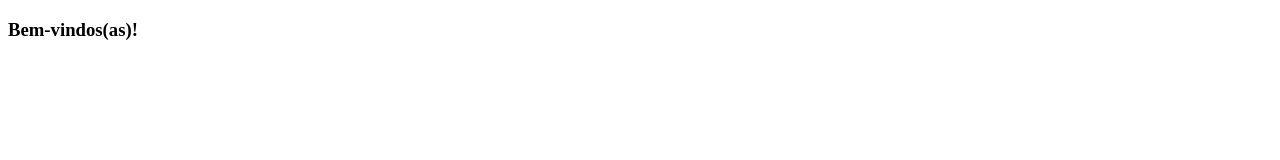
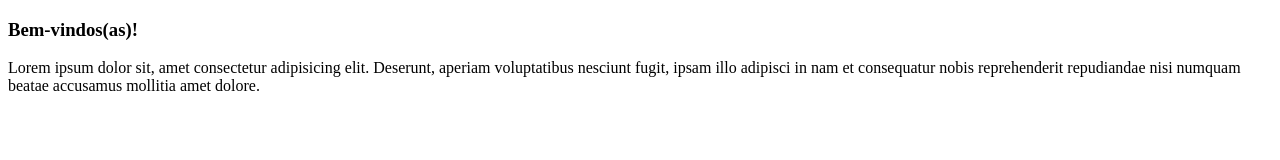
Before and after one commit to nathanmedeiros700444/Express_3DSC02, a website: page src/views/index.html in a window 1280 px wide. Drawn offline with Linux system fonts and the light colour scheme.

Commit message:
texto lorem

```diff
--- a/src/views/index.html
+++ b/src/views/index.html
@@ -8,6 +8,12 @@
   <body>
     <main>
       <h3>Bem-vindos(as)!</h3>
+      <p>
+        Lorem ipsum dolor sit, amet consectetur adipisicing elit. Deserunt,
+        aperiam voluptatibus nesciunt fugit, ipsam illo adipisci in nam et
+        consequatur nobis reprehenderit repudiandae nisi numquam beatae
+        accusamus mollitia amet dolore.
+      </p>
     </main>
   </body>
 </html>
```
